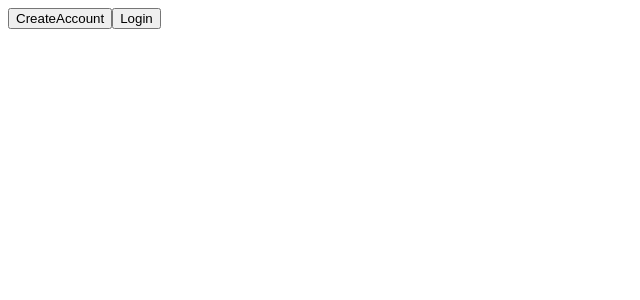
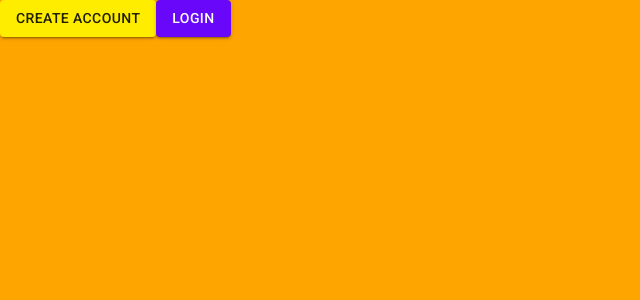
Before and after one commit to lifegpa-bw/lifegpa-frontend, a React (Create React App) app: page / in a window 1280 px wide. Shown: the top 300 px of the page, without its empty margins (0-640 px from the left). Built offline with nearby package versions, Linux system fonts and the light colour scheme.

Commit message:
added jss-nested plugin

```diff
--- a/package.json
+++ b/package.json
@@ -6,6 +6,7 @@
     "@material-ui/core": "^4.5.1",
     "@material-ui/icons": "^4.5.1",
     "axios": "^0.19.0",
+    "jss-plugin-nested": "^10.0.0",
     "react": "^16.10.2",
     "react-dom": "^16.10.2",
     "react-redux": "^7.1.1",
--- /dev/null
+++ b/src/components/OnboardingLayout.jsx
@@ -0,0 +1,28 @@
+import React from 'react'
+import { Container } from '@material-ui/core'
+import { makeStyles, useTheme } from '@material-ui/core/styles'
+
+const layoutClasses = makeStyles(theme => ({
+  root: {
+    // backgroundColor: theme.palette.common.black,
+    backgroundColor: 'teal',
+    minHeight: '100vh',
+    padding: 0,
+    '@media screen and (min-width: 1000px)': {
+      backgroundColor: 'orange'
+    }
+  }
+}))
+
+const OnboardingLayout = props => {
+  const theme = useTheme()
+  const classes = layoutClasses(theme)
+
+  return (
+    <Container className={classes.root} maxWidth='false'>
+      {props.children}
+    </Container>
+  )
+}
+
+export default OnboardingLayout
--- a/src/components/PrivateRoute.jsx
+++ b/src/components/PrivateRoute.jsx
@@ -12,8 +12,8 @@ export default function PrivateRoute({ component: Component, ...rest }) {
         localStorage.getItem('token') ? (
           <Component {...props} />
         ) : (
-          // else redirect to /login
-          <Redirect to='/login' />
+          // else redirect to launch screen
+          <Redirect to='/' />
         )
       }
     />
--- a/src/components/index.js
+++ b/src/components/index.js
@@ -1,4 +1,4 @@
 import PrivateRoute from './PrivateRoute'
-import Launch from '../pages/Launch'
+import OnboardingLayout from './OnboardingLayout'
 
-export { PrivateRoute, Launch }
+export { PrivateRoute, OnboardingLayout }
--- a/src/index.js
+++ b/src/index.js
@@ -5,6 +5,10 @@ import thunk from 'redux-thunk'
 import { Provider } from 'react-redux'
 import { BrowserRouter as Router } from 'react-router-dom'
 import rootReducer from './reducers'
+
+import Theme from './mui/Theme'
+import { MuiThemeProvider } from '@material-ui/core/styles'
+import CssBaseline from '@material-ui/core/CssBaseline'
 import App from './App'
 import './styles/index.css'
 
@@ -41,9 +45,12 @@ if (process.env.NODE_ENV === 'production') {
 
 ReactDOM.render(
   <Provider store={rootStore}>
-    <Router>
-      <App />
-    </Router>
+    <MuiThemeProvider theme={Theme}>
+      <CssBaseline />
+      <Router>
+        <App />
+      </Router>
+    </MuiThemeProvider>
   </Provider>,
   document.getElementById('root')
 )
--- a/src/pages/Launch.jsx
+++ b/src/pages/Launch.jsx
@@ -1,11 +1,17 @@
 import React from 'react'
+import { OnboardingLayout } from '../components'
+import { Button } from '@material-ui/core'
 
 const Launch = () => {
   return (
-    <div>
-      <button>CreateAccount</button>
-      <button>Login</button>
-    </div>
+    <OnboardingLayout>
+      <Button variant='contained' color='primary'>
+        Create Account
+      </Button>
+      <Button variant='contained' color='secondary'>
+        Login
+      </Button>
+    </OnboardingLayout>
   )
 }
 
```
